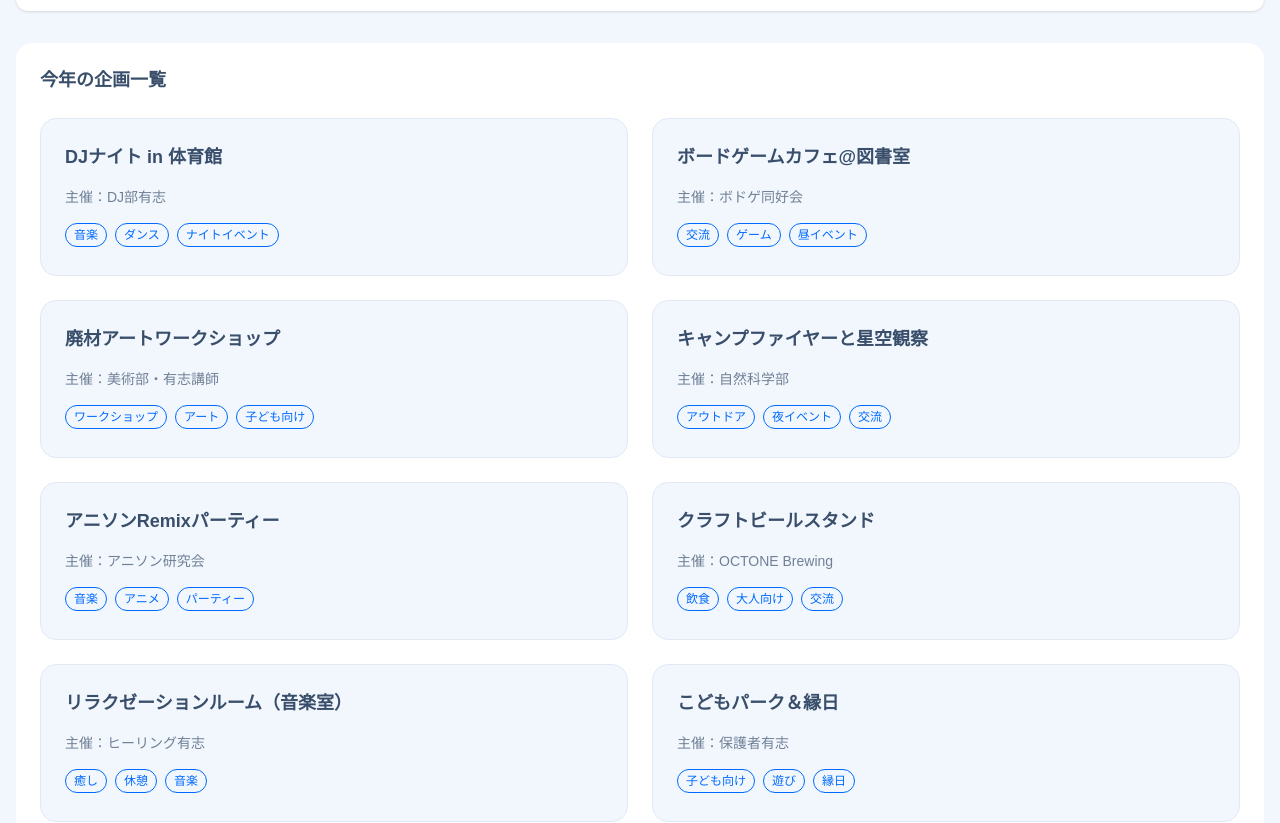
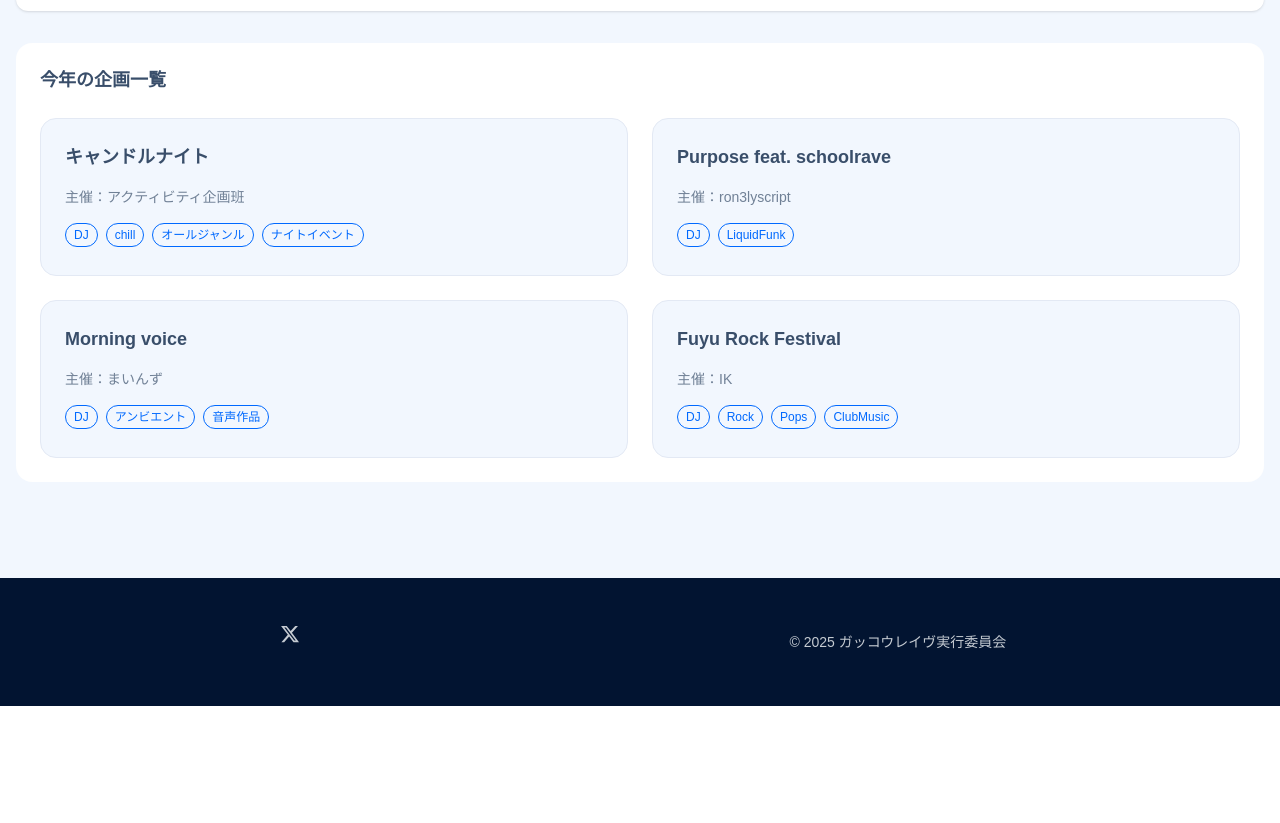
Before and after one commit to RF2034/2025, a Next.js app: page /about in a window 1280 px wide. Shown: the part 1114-1937 px from the top of the page. After the commit the page ends 1820 px from the top, so only its background shows below. Built offline with nearby package versions, Linux system fonts and the light colour scheme; a web font is replaced by a local one.

Commit message:
プランデータを更新し、不要なイベントを削除して新しいイベント情報を追加

```diff
--- a/src/components/about/eventinfo/plans.ts
+++ b/src/components/about/eventinfo/plans.ts
@@ -11,59 +11,31 @@ export type Plan = {
 
 export const plans: Plan[] = [
   {
-    id: "dj-night",
-    title: "DJナイト in 体育館",
-    organizers: "DJ部有志",
-    genres: ["音楽", "ダンス", "ナイトイベント"],
-    description: `体育館をメインフロアに、プロ・アマ問わず様々なDJが集結！\n\n- ジャンルレスな音楽と照明演出で夜通し踊り明かそう\n- **初心者向けのDJ体験コーナーも併設**`,
+    id: "candle-night",
+    title: "キャンドルナイト",
+    organizers: "アクティビティ企画班",
+    genres: ["DJ", "chill", "オールジャンル", "ナイトイベント"],
+    description: `キャンドルの明かりに照らされた図書室でゆったりとしたDJを楽しむイベントです`,
   },
   {
-    id: "boardgame-cafe",
-    title: "ボードゲームカフェ@図書室",
-    organizers: "ボドゲ同好会",
-    genres: ["交流", "ゲーム", "昼イベント"],
-    description: `図書室が1日限定のボードゲームカフェに！\n\n- 初心者歓迎\n- 持ち込みもOK\n- みんなでワイワイ遊びながら新しい友達を作ろう\n\n飲み物・お菓子の販売もあり。`,
+    id: "purpose-feat-schoolrave",
+    title: "Purpose feat. schoolrave",
+    organizers: "ron3lyscript",
+    genres: ["DJ", "LiquidFunk"],
+    description: `早稲田茶箱で実施されている #purpose_sabaco のガッコウレイヴ特別編\n\n- 廃校で Liquid Funk を楽しもう`,
   },
   {
-    id: "workshop-art",
-    title: "廃材アートワークショップ",
-    organizers: "美術部・有志講師",
-    genres: ["ワークショップ", "アート", "子ども向け"],
-    description: `校内や周辺で集めた廃材を使って、自由にアート作品を作ろう！\n\n- 小さなお子様から大人まで参加OK\n- 完成作品は会場内に展示します`,
+    id: "morning-voice",
+    title: "Morning voice",
+    organizers: "まいんず",
+    genres: ["DJ", "アンビエント", "音声作品"],
+    description: `朝から好きな音声作品を聴いて1日の始まりを整えよう`,
   },
   {
-    id: "campfire-night",
-    title: "キャンプファイヤーと星空観察",
-    organizers: "自然科学部",
-    genres: ["アウトドア", "夜イベント", "交流"],
-    description: `校庭で大きなキャンプファイヤーを囲みながら、星空ガイドによる天体観測。\n\n- 焚き火で焼きマシュマロ体験も！`,
-  },
-  {
-    id: "anime-song-remix",
-    title: "アニソンRemixパーティー",
-    organizers: "アニソン研究会",
-    genres: ["音楽", "アニメ", "パーティー"],
-    description: `アニメソングを中心にしたDJパーティー`,
-  },
-  {
-    id: "craft-beer-stand",
-    title: "クラフトビールスタンド",
-    organizers: "OCTONE Brewing",
-    genres: ["飲食", "大人向け", "交流"],
-    description: `地元ブルワリーによるクラフトビールの販売。\n\n- ノンアルコールやソフトドリンクも充実\n- 校庭で乾杯しよう！`,
-  },
-  {
-    id: "relaxation-room",
-    title: "リラクゼーションルーム（音楽室）",
-    organizers: "ヒーリング有志",
-    genres: ["癒し", "休憩", "音楽"],
-    description: `音楽室が癒しの空間に変身。\n\n- アンビエントやヒーリングミュージックのBGM\n- アロマ体験\n- マッサージコーナーも`,
-  },
-  {
-    id: "kids-park",
-    title: "こどもパーク＆縁日",
-    organizers: "保護者有志",
-    genres: ["子ども向け", "遊び", "縁日"],
-    description: `小さなお子様向けの遊び場と縁日コーナー。\n\n- ヨーヨー釣り\n- 射的\n- 紙芝居など家族で楽しめる企画が盛りだくさん`,
+    id: "fuyu-rock-festival",
+    title: "Fuyu Rock Festival",
+    organizers: "IK",
+    genres: ["DJ", "Rock", "Pops", "ClubMusic"],
+    description: `ガッコウレイヴ開催地のさる小はFujiRockFestival開催地の苗場スキー場付近！\n\n- 来年のヘッドライナー予想や、自分の理想のフジロックアーティストをイメージしたセットでわいわいしましょう！`,
   },
 ];
```
